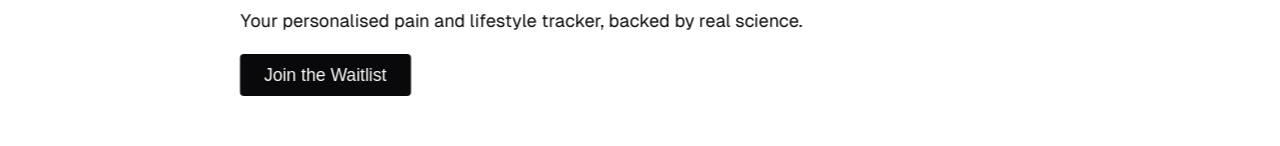
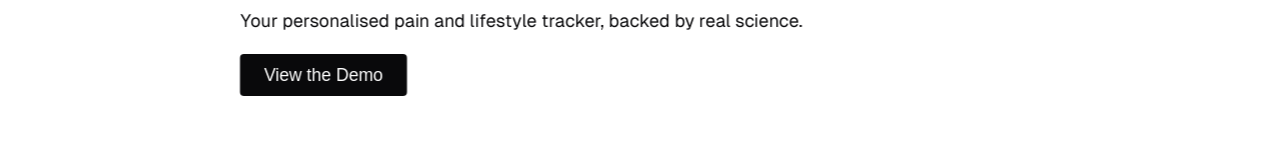
Before and after one commit to zephkelly/paincoach, a Nuxt app: page / in a window 1280 px wide. Shown: the part 273-419 px from the top of the page. Built offline with nearby package versions, Linux system fonts and the light colour scheme.

Commit message:
Change join waitlist demo button

```diff
--- a/components/hero.vue
+++ b/components/hero.vue
@@ -15,7 +15,7 @@
                 @keydown="handleKeyDown"
                 arialLabel="Sign up for the waitlist now!"
             >
-                Join the Waitlist
+                View the Demo
             </BaseButton>
             <div class="landing-image">
                 <div class="image-container">
```
